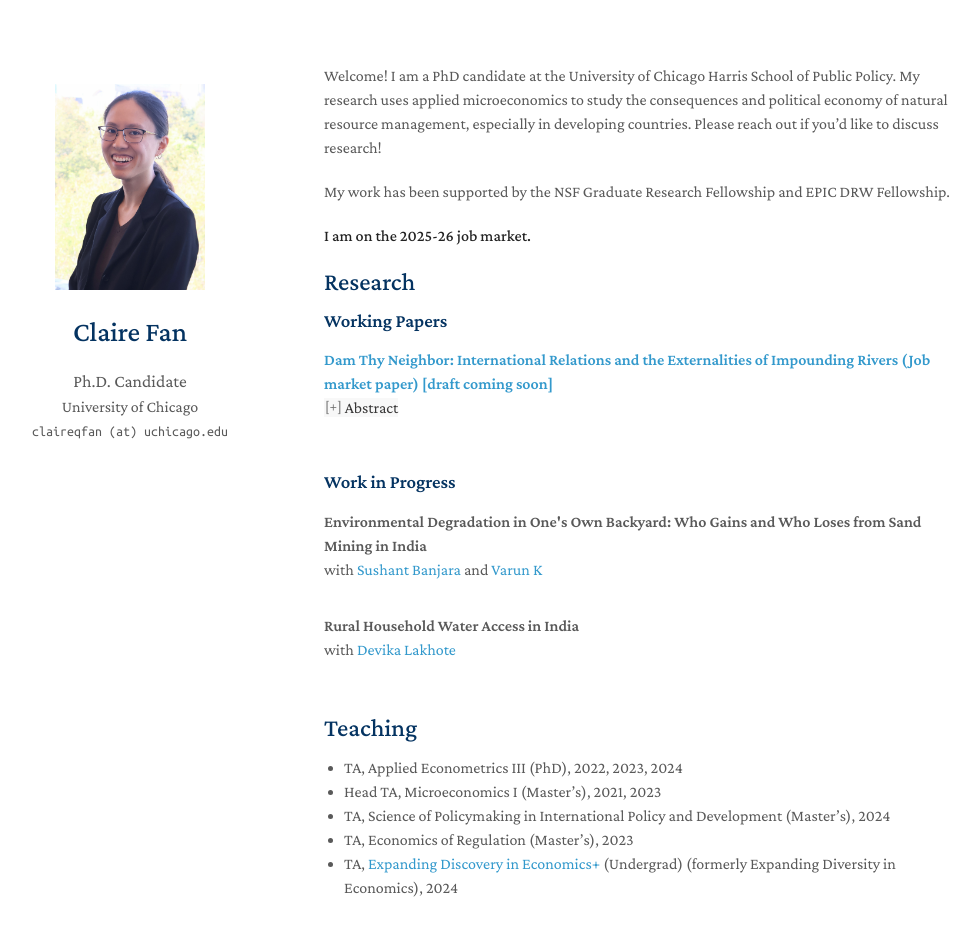
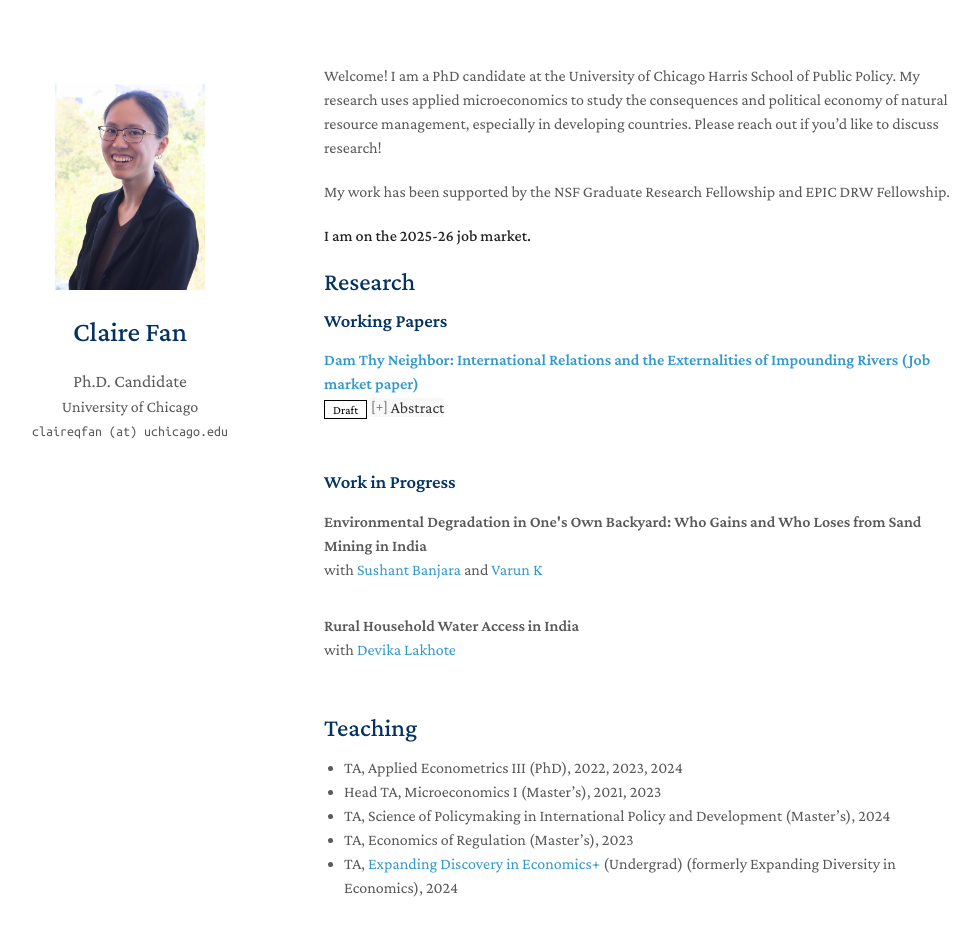
Before and after one commit to claireqfan/claireqfan.github.io, a Jekyll site: the page built from index.md, in a window 1280 px wide and 994 px high. Shown: the top 936 px of the window, without its empty margins (146-1126 px from the left). Built offline with Jekyll 4.4.1, drawn with Linux system fonts in a browser that asks for light colours; nearby versions of some CDN libraries; a style sheet for code colours, icons or effects is not loaded.

Commit message:
adding jmp draft

```diff
--- a/_data/publications.yml
+++ b/_data/publications.yml
@@ -1,4 +1,5 @@
 main:
   - id: 1
-    title: "Dam Thy Neighbor: International Relations and the Externalities of Impounding Rivers (Job market paper) [draft coming soon]"
+    title: "Dam Thy Neighbor: International Relations and the Externalities of Impounding Rivers (Job market paper)"
+    draft: https://drive.google.com/file/d/1uj-ZIci4j6NW9B70TmDU3TfMuxejelgr/view?usp=sharing
     abstract: "Using the context of dams around the globe, this paper provides the first quantification of how international relations shape transboundary environmental externalities. Leveraging a novel measure of dam exposure in a difference-in-differences framework, I find that dams lead to reductions in downstream growth in nighttime lights, both within and across borders, on the order of 2% of average growth over 2001-2013. Next, I compile quantitative measures of bilateral relations motivated by theories of cross-country cooperation. I find that the transboundary externalities of dams are driven by country pairs in which the downstream country has high coordination costs with or little geopolitical leverage on its upstream neighbor. When coordination costs are low, the externalities are mitigated to null. Among various measures of bilateral relations, joint membership in international institutions most strongly predicts the mitigation of transboundary externalities. As recent dams have predominantly been built in developing regions, these results uncover the role played by international relations in economic development, through the management of transboundary natural resources."
```
Also changed, not shown: 1 other file.
